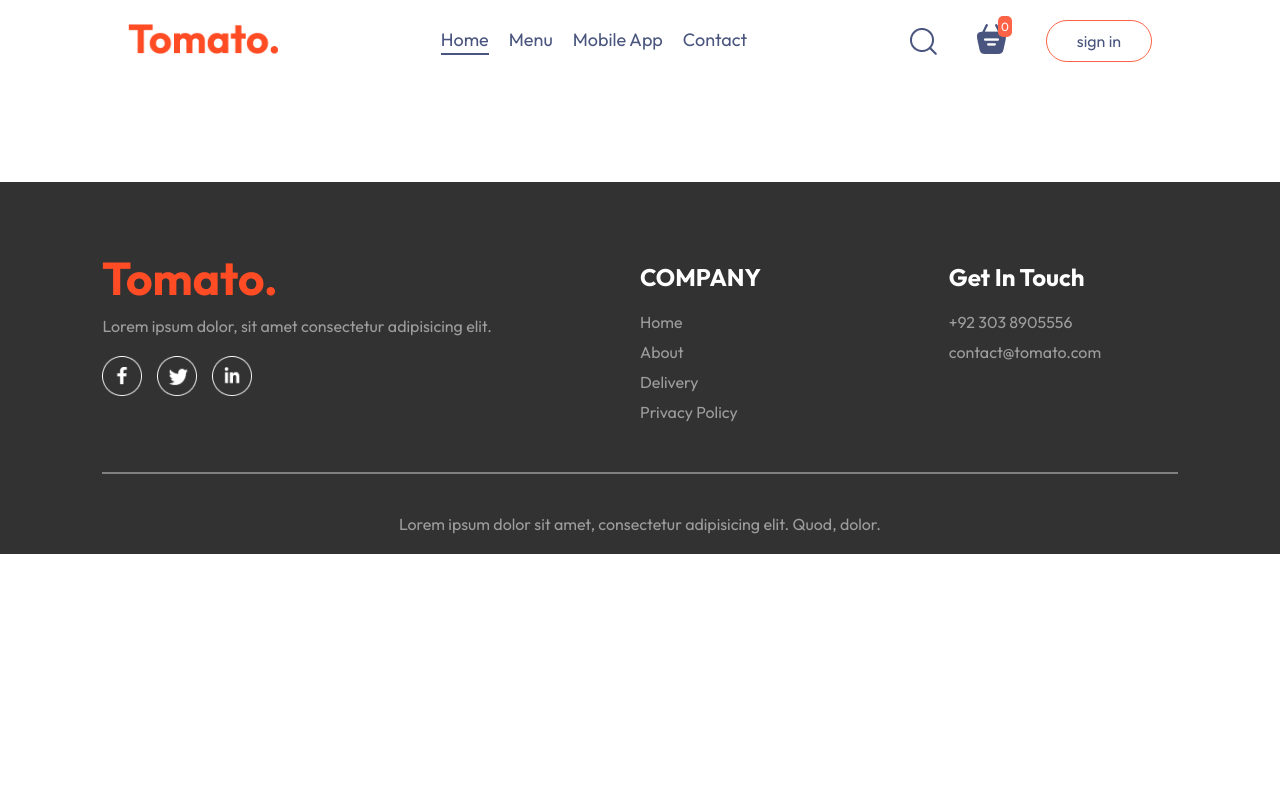
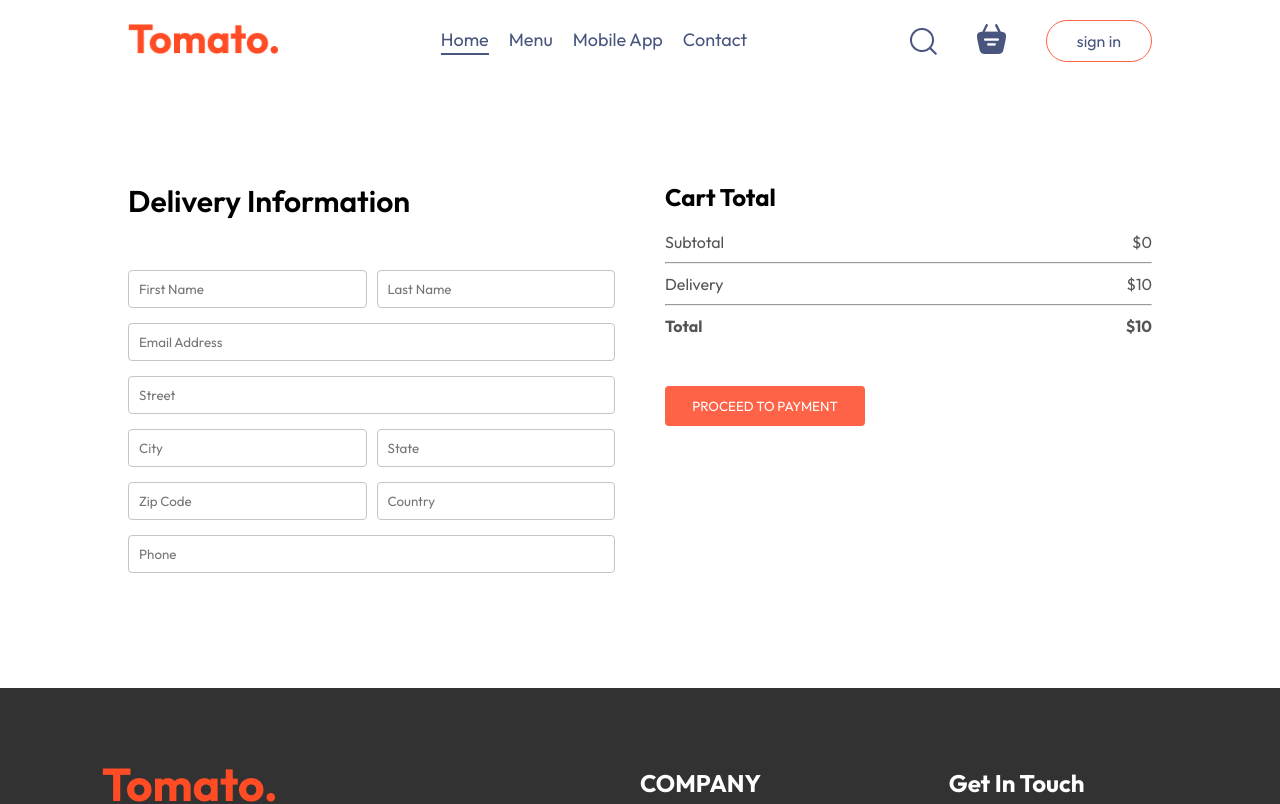
Before and after one commit to AsadKhatri1/tomato-client, a React (Vite) app: page /order in a window 1280 px wide. Shown: the top 804 px of the page. Built offline with nearby package versions, Linux system fonts and the light colour scheme.

Commit message:
order page

```diff
--- a/src/components/loginPopup/LoginPopup.css
+++ b/src/components/loginPopup/LoginPopup.css
@@ -3,6 +3,7 @@
 }
 .login-popup {
   position: absolute;
+
   z-index: 1;
   width: 100%;
   height: 100%;
--- a/src/components/navbar/Navbar.jsx
+++ b/src/components/navbar/Navbar.jsx
@@ -5,7 +5,7 @@ import { StoreContext } from "../../context/StoreContext";
 import { Link } from "react-router-dom";
 const Navbar = ({ setShowLogin }) => {
   const [menu, setMenu] = useState("Home");
-  const { cartItems } = useContext(StoreContext);
+  const { cartItems, getTotalCartAmount } = useContext(StoreContext);
   const cartLength = Object.keys(cartItems).length;
 
   return (
@@ -50,7 +50,7 @@ const Navbar = ({ setShowLogin }) => {
             {" "}
             <img src={assets.basket_icon} alt="" />
           </Link>
-          <div className="dot">{cartLength}</div>
+          <div className={getTotalCartAmount() === 0 ? "" : "dot"}></div>
         </div>
         <button onClick={() => setShowLogin(true)}>sign in</button>
       </div>
--- a/src/context/StoreContext.jsx
+++ b/src/context/StoreContext.jsx
@@ -17,12 +17,24 @@ const StoreContextProvider = (props) => {
     setCartItems((prev) => ({ ...prev, [itemId]: cartItems[itemId] - 1 }));
   };
 
+  const getTotalCartAmount = () => {
+    let totalAmount = 0;
+    for (const item in cartItems) {
+      if (cartItems[item] > 0) {
+        let itemInfo = food_list.find((product) => product._id === item);
+        totalAmount += itemInfo.price * cartItems[item];
+      }
+    }
+    return totalAmount;
+  };
+
   const contextValue = {
     food_list,
     cartItems,
     setCartItems,
     addToCart,
     removeFromCart,
+    getTotalCartAmount,
   };
 
   return (
--- a/src/pages/cart/Cart.css
+++ b/src/pages/cart/Cart.css
@@ -24,3 +24,75 @@
   cursor: pointer;
   color: red;
 }
+.cart-bottom {
+  margin-top: 80px;
+  display: flex;
+  justify-content: space-between;
+  gap: max(12vw, 20px);
+}
+.cart-total {
+  flex: 1;
+  display: flex;
+  flex-direction: column;
+  gap: 20px;
+}
+.cart-total-details {
+  display: flex;
+  justify-content: space-between;
+  color: #555;
+}
+.cart-total hr {
+  margin: 10px 0px;
+}
+.cart-total button {
+  border: none;
+  color: white;
+  background-color: tomato;
+  width: max(15vw, 200px);
+  padding: 12px 0px;
+  border-radius: 4px;
+  cursor: pointer;
+}
+.cart-promocode {
+  flex: 1;
+}
+.cart-promocode p {
+  color: #555;
+}
+.cart-promocode-input {
+  margin-top: 10px;
+  display: flex;
+  justify-content: space-between;
+  align-items: center;
+  background-color: #eaeaea;
+  border-radius: 4px;
+}
+.cart-promocode-input input {
+  background: transparent;
+  border: none;
+  outline: none;
+  padding-left: 10px;
+}
+.cart-promocode-input button {
+  width: max(10vw, 150px);
+  padding: 10px 5px;
+  background-color: black;
+  border: none;
+  color: white;
+  border-radius: 4px;
+}
+.empty-text {
+  text-align: center;
+  color: tomato;
+  margin: 50px 0px;
+}
+
+@media (max-width: 750px) {
+  .cart-bottom {
+    /* display: flex; */
+    flex-direction: column-reverse;
+  }
+  .cart-promocode {
+    justify-content: start;
+  }
+}
--- a/src/pages/cart/Cart.jsx
+++ b/src/pages/cart/Cart.jsx
@@ -2,8 +2,12 @@ import React, { useContext } from "react";
 import "./Cart.css";
 import { StoreContext } from "../../context/StoreContext";
 import { assets } from "../../assets/assets";
+import { useNavigate } from "react-router-dom";
 const Cart = () => {
-  const { cartItems, removeFromCart, food_list } = useContext(StoreContext);
+  const { cartItems, removeFromCart, food_list, getTotalCartAmount } =
+    useContext(StoreContext);
+
+  const navigate = useNavigate();
   return (
     <div className="cart">
       <div className="cart-items">
@@ -21,7 +25,10 @@ const Cart = () => {
           if (cartItems[item._id] > 0) {
             return (
               <>
-                <div className="cart-items-title cart-items-item">
+                <div
+                  key={item._id}
+                  className="cart-items-title cart-items-item"
+                >
                   <img src={item.image} alt="" />
                   <p>{item.name}</p>
                   <p>${item.price}</p>
@@ -37,6 +44,45 @@ const Cart = () => {
           }
         })}
       </div>
+      {getTotalCartAmount() > 0 ? (
+        <div className="cart-bottom">
+          <div className="cart-total">
+            <h2>Cart Total</h2>
+            <div>
+              <div className="cart-total-details">
+                <p>Subtotal</p>
+                <p>${getTotalCartAmount()}</p>
+              </div>
+              <hr />
+              <div className="cart-total-details">
+                <p>Delivery</p>
+                <p>${10}</p>
+              </div>
+              <hr />
+              <div className="cart-total-details">
+                <b>Total</b>
+                <b>${getTotalCartAmount() + 10}</b>
+              </div>
+            </div>
+            <button onClick={() => navigate("/order")}>
+              PROCEED TO CHECKOUT
+            </button>
+          </div>
+          <div className="cart-promocode">
+            <div>
+              <p>if you have a promocode, enter here</p>
+              <div className="cart-promocode-input">
+                <input type="text" placeholder="Enter Promocode" />
+                <button>Submit</button>
+              </div>
+            </div>
+          </div>
+        </div>
+      ) : (
+        <div className="cart-empty">
+          <h2 className="empty-text">Your cart is empty</h2>
+        </div>
+      )}
     </div>
   );
 };
--- a/src/pages/placeOrder/PlaceOrder.css
+++ b/src/pages/placeOrder/PlaceOrder.css
@@ -0,0 +1,35 @@
+.place-order {
+  display: flex;
+  align-items: start;
+  justify-content: space-between;
+  gap: 50px;
+  margin-top: 100px;
+}
+.place-order-left {
+  width: 100%;
+  max-width: max(30%, 500px);
+}
+.place-order-left .title {
+  font-size: 30px;
+  font-weight: 600;
+  margin-bottom: 50px;
+}
+.place-order-left input {
+  margin-bottom: 15px;
+  width: 100%;
+  padding: 10px;
+  border: 1px solid #c5c5c5;
+  border-radius: 4px;
+  outline-color: tomato;
+}
+.multi-fields {
+  display: flex;
+  gap: 10px;
+}
+.place-order-right {
+  width: 100%;
+  max-width: max(40%, 500px);
+}
+.cart-total button {
+  margin-top: 30px;
+}
--- a/src/pages/placeOrder/PlaceOrder.jsx
+++ b/src/pages/placeOrder/PlaceOrder.jsx
@@ -1,7 +1,53 @@
-import React from "react";
+import React, { useContext } from "react";
 import "./PlaceOrder.css";
+import { StoreContext } from "../../context/StoreContext";
 const PlaceOrder = () => {
-  return <div></div>;
+  const { cartItems, removeFromCart, food_list, getTotalCartAmount } =
+    useContext(StoreContext);
+  return (
+    <form action="" className="place-order">
+      <div className="place-order-left">
+        <p className="title">Delivery Information</p>
+        <div className="multi-fields">
+          <input type="text" placeholder="First Name" />
+          <input type="text" placeholder="Last Name" />
+        </div>
+        <input type="email" placeholder="Email Address" />
+        <input type="text" placeholder="Street" />
+        <div className="multi-fields">
+          <input type="text" placeholder="City" />
+          <input type="text" placeholder="State" />
+        </div>
+        <div className="multi-fields">
+          <input type="text" placeholder="Zip Code" />
+          <input type="text" placeholder="Country" />
+        </div>
+        <input type="text" placeholder="Phone" />
+      </div>
+      <div className="place-order-right">
+        <div className="cart-total">
+          <h2>Cart Total</h2>
+          <div>
+            <div className="cart-total-details">
+              <p>Subtotal</p>
+              <p>${getTotalCartAmount()}</p>
+            </div>
+            <hr />
+            <div className="cart-total-details">
+              <p>Delivery</p>
+              <p>${10}</p>
+            </div>
+            <hr />
+            <div className="cart-total-details">
+              <b>Total</b>
+              <b>${getTotalCartAmount() + 10}</b>
+            </div>
+          </div>
+          <button>PROCEED TO PAYMENT</button>
+        </div>
+      </div>
+    </form>
+  );
 };
 
 export default PlaceOrder;
```
